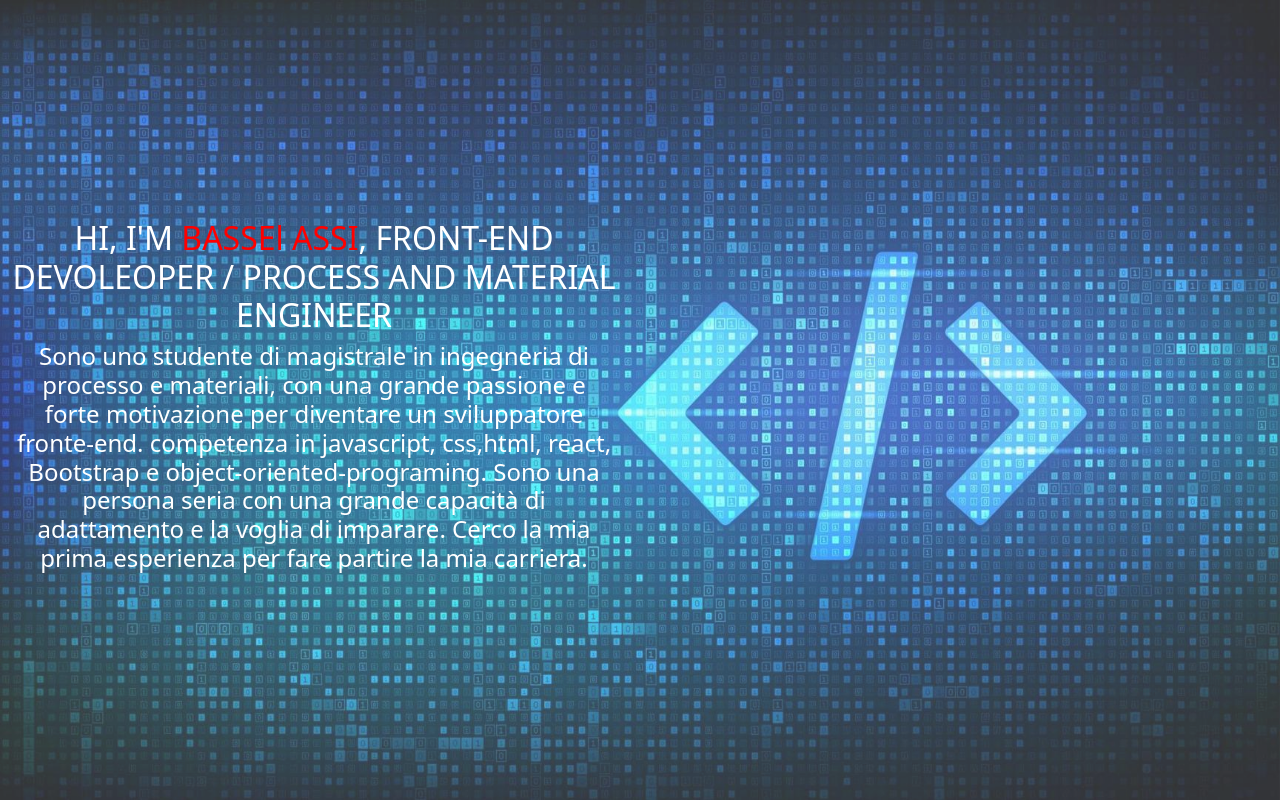
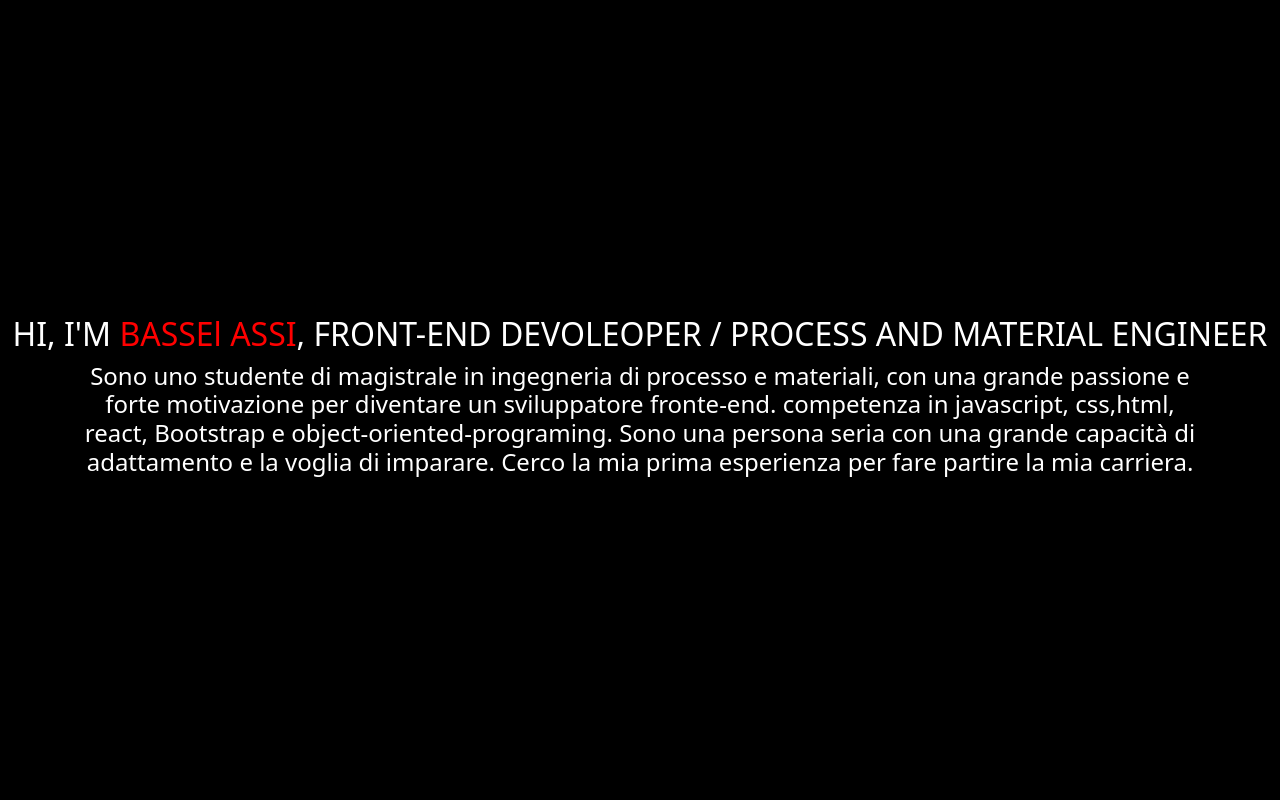
Before and after one commit to baselasi/portfolio-, a React (Create React App) app: page / in a window 1280 px wide. Shown: the top 800 px of the page. Built offline with nearby package versions, Linux system fonts and the light colour scheme.

Commit message:
Update aboutMe.js

```diff
--- a/src/components/aboutMe.js
+++ b/src/components/aboutMe.js
@@ -4,10 +4,10 @@ import "./sum.css"
 import data from "../data";
 export default function AboutMe(){
     return(
-        <section  className=" section  row align-content-center">
-            <img src="/imgs/img.jpg" className="imgs"></img>
 
-            <div className="first-continer col-sm-6 ">
+    <section  className=" section  row align-content-center sticky" style={{zIndex:"-1",backgroundColor:"black"}}>
+
+            <div className="first-continer col-sm-12 ">
                 <div className="h2 ">HI, I'M <span className=" danger">BASSEl ASSI</span>, FRONT-END DEVOLEOPER / PROCESS AND MATERIAL ENGINEER</div>
                 <div className="h4 container">{data.aboutMe.profile}</div>
             </div>
```
